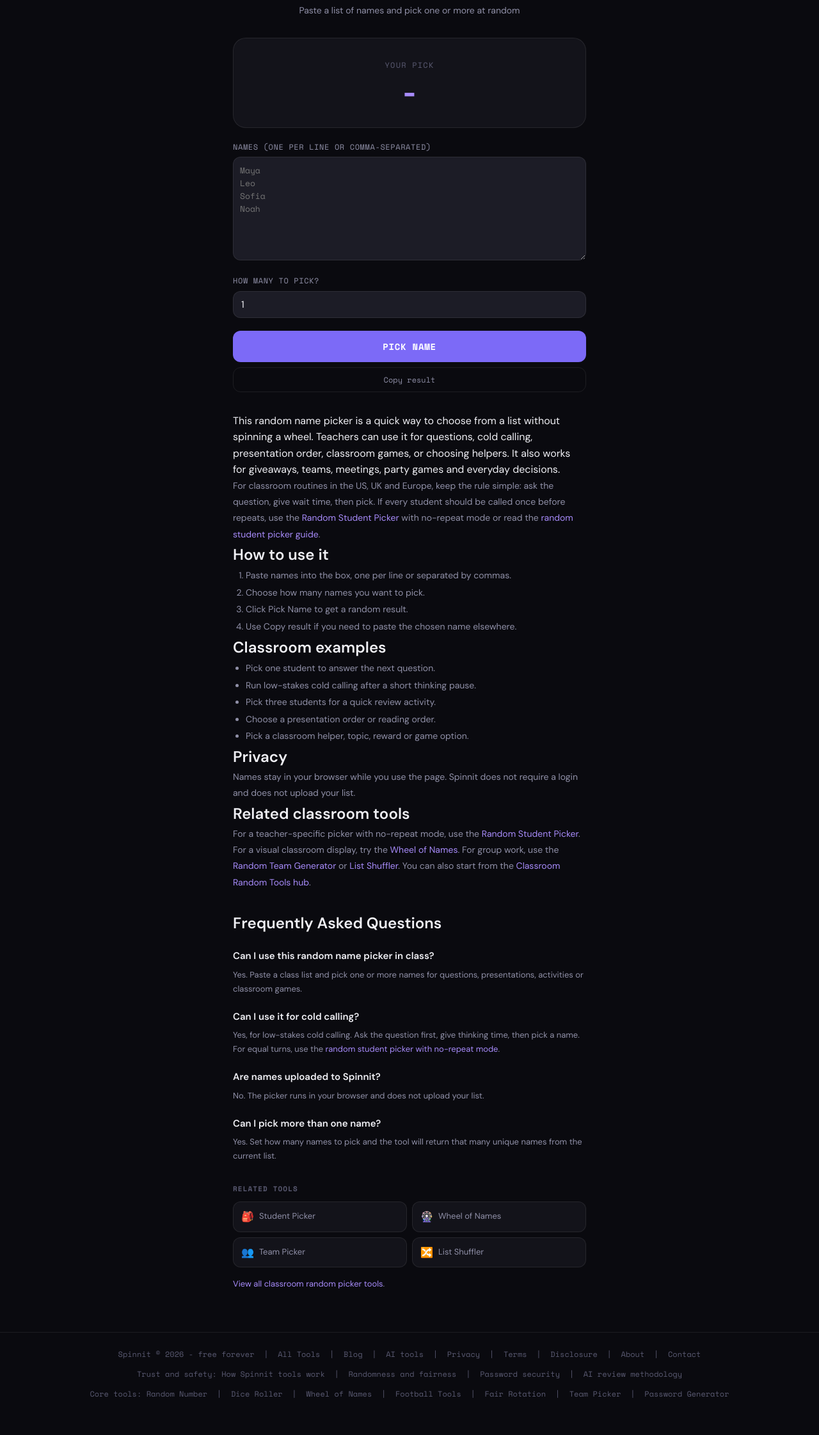
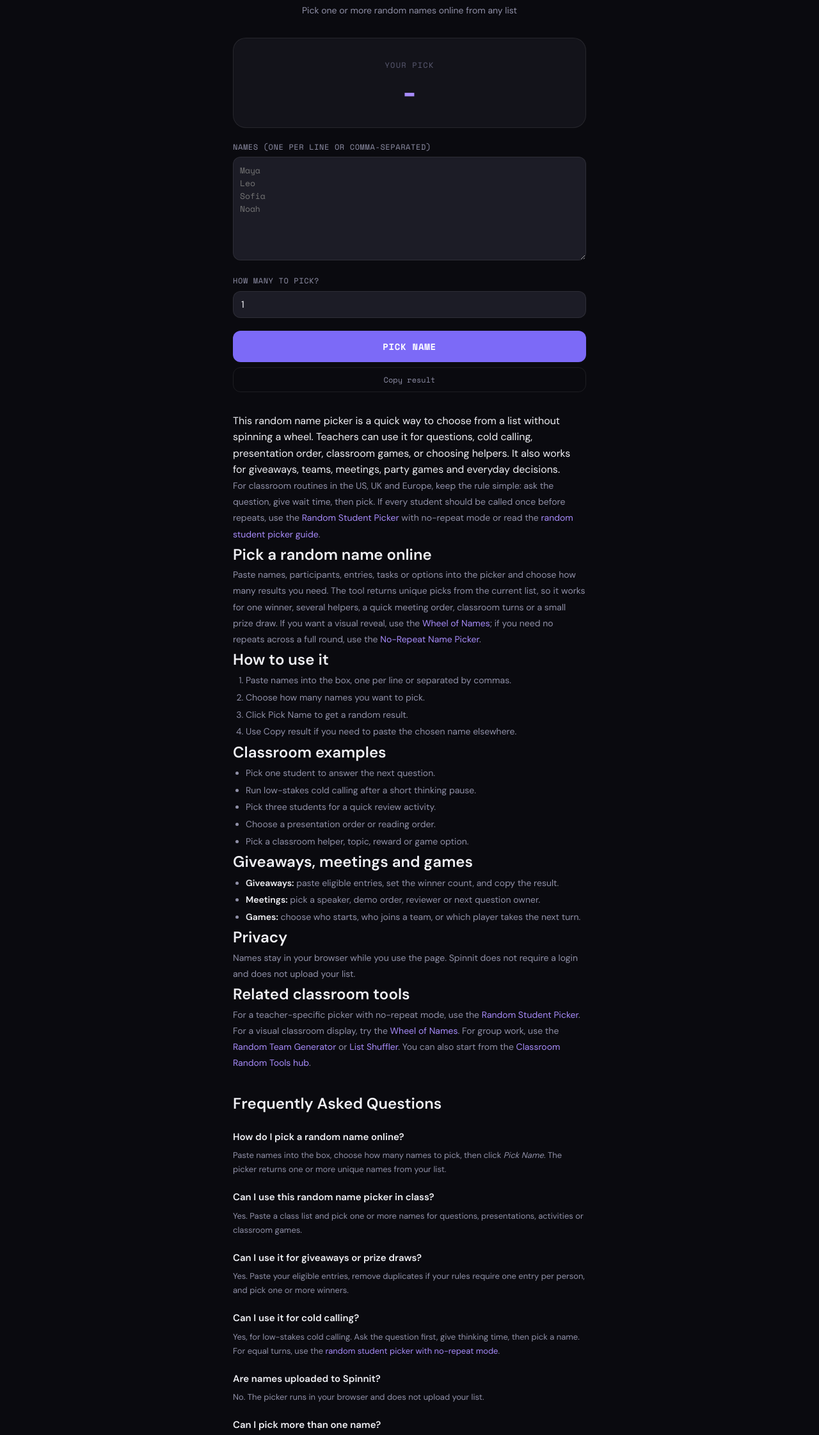
Before and after one commit to RicV-Sam/randomtools, an Eleventy site: page src/tools/random-name-picker.html in a window 1280 px wide. Shown: the part 231-2474 px from the top of the page at 64% size. Before the commit the page ends 2443 px from the top, so only its background shows below. Built offline with nearby package versions, Linux system fonts and the light colour scheme; Eleventy itself is replaced by a stand-in of ours; files that its build step writes are made by us from their sources.

Commit message:
Improve random name picker organic targeting (#30)

```diff
--- a/src/tools/random-name-picker.html
+++ b/src/tools/random-name-picker.html
@@ -1,7 +1,7 @@
 ---
 layout: layouts/base.njk
-title: "Random Name Picker for Classrooms, Games and Giveaways | Spinnit"
-description: "Paste a list of names and pick one at random. Useful for classrooms, cold calling, games, giveaways, teams and everyday decisions."
+title: "Random Name Picker - Pick a Name Online | Spinnit"
+description: "Pick a random name online from any list. Free name picker for classrooms, giveaways, games, meetings, teams and everyday decisions."
 ogTitle: "Random Name Picker | Spinnit"
 ogDescription: "Paste names and pick one or several at random. Free, fast, and useful for classrooms, games and giveaways."
 canonical: "https://spinnit.site/tools/random-name-picker.html"
@@ -14,11 +14,13 @@ breadcrumbs:
   - label: "Random Name Picker"
     url: "/tools/random-name-picker.html"
 jsonLd: |
-  {"@context":"https://schema.org","@type":"WebPage","name":"Random Name Picker","url":"https://spinnit.site/tools/random-name-picker.html","description":"Paste a list of names and pick one or more at random."}
+  {"@context":"https://schema.org","@type":"SoftwareApplication","name":"Random Name Picker","applicationCategory":"UtilitiesApplication","operatingSystem":"Any","url":"https://spinnit.site/tools/random-name-picker.html","description":"Free online random name picker that chooses one or more names from a pasted list.","offers":{"@type":"Offer","price":"0","priceCurrency":"USD"}}
 extraHead: |
   <script type="application/ld+json">
   {"@context":"https://schema.org","@type":"FAQPage","mainEntity":[
+      {"@type":"Question","name":"How do I pick a random name online?","acceptedAnswer":{"@type":"Answer","text":"Paste names into the box, choose how many names to pick, then click Pick Name. The picker returns one or more unique names from your list."}},
       {"@type":"Question","name":"Can I use this random name picker in class?","acceptedAnswer":{"@type":"Answer","text":"Yes. Paste a class list and pick one or more names for questions, presentations, activities or classroom games."}},
+      {"@type":"Question","name":"Can I use it for giveaways or prize draws?","acceptedAnswer":{"@type":"Answer","text":"Yes. Paste your eligible entries, remove duplicates if your rules require one entry per person, and pick one or more winners."}},
       {"@type":"Question","name":"Can I use it for cold calling?","acceptedAnswer":{"@type":"Answer","text":"Yes, for low-stakes cold calling. Ask the question first, give thinking time, then pick a name. For equal turns, use the random student picker with no-repeat mode."}},
       {"@type":"Question","name":"Are names uploaded to Spinnit?","acceptedAnswer":{"@type":"Answer","text":"No. The picker runs in your browser and does not upload your list."}},
       {"@type":"Question","name":"Can I pick more than one name?","acceptedAnswer":{"@type":"Answer","text":"Yes. Set how many names to pick and the tool will return that many unique names from the current list."}}
@@ -58,7 +60,7 @@ pageScript: |
   <div class="tool-header">
     <div class="tool-icon">&#127922;</div>
     <h1>Random Name Picker</h1>
-    <p>Paste a list of names and pick one or more at random</p>
+    <p>Pick one or more random names online from any list</p>
   </div>
 
   <div class="result-box" id="resultBox">
@@ -84,6 +86,9 @@ pageScript: |
     <p>This random name picker is a quick way to choose from a list without spinning a wheel. Teachers can use it for questions, cold calling, presentation order, classroom games, or choosing helpers. It also works for giveaways, teams, meetings, party games and everyday decisions.</p>
     <p style="font-size:14px;color:var(--text2);line-height:1.8;">For classroom routines in the US, UK and Europe, keep the rule simple: ask the question, give wait time, then pick. If every student should be called once before repeats, use the <a href="random-student-picker.html">Random Student Picker</a> with no-repeat mode or read the <a href="/classroom-random-tools/random-student-picker-guide/">random student picker guide</a>.</p>
 
+    <h2>Pick a random name online</h2>
+    <p style="font-size:14px;color:var(--text2);line-height:1.8;">Paste names, participants, entries, tasks or options into the picker and choose how many results you need. The tool returns unique picks from the current list, so it works for one winner, several helpers, a quick meeting order, classroom turns or a small prize draw. If you want a visual reveal, use the <a href="wheel-of-names.html">Wheel of Names</a>; if you need no repeats across a full round, use the <a href="random-name-picker-no-repeat.html">No-Repeat Name Picker</a>.</p>
+
     <h2>How to use it</h2>
     <ol style="font-size:14px;color:var(--text2);line-height:1.9;padding-left:1.25rem;">
       <li>Paste names into the box, one per line or separated by commas.</li>
@@ -101,6 +106,13 @@ pageScript: |
       <li>Pick a classroom helper, topic, reward or game option.</li>
     </ul>
 
+    <h2>Giveaways, meetings and games</h2>
+    <ul style="font-size:14px;color:var(--text2);line-height:1.9;padding-left:1.25rem;">
+      <li><strong style="color:var(--text);">Giveaways:</strong> paste eligible entries, set the winner count, and copy the result.</li>
+      <li><strong style="color:var(--text);">Meetings:</strong> pick a speaker, demo order, reviewer or next question owner.</li>
+      <li><strong style="color:var(--text);">Games:</strong> choose who starts, who joins a team, or which player takes the next turn.</li>
+    </ul>
+
     <h2>Privacy</h2>
     <p style="font-size:14px;color:var(--text2);line-height:1.8;">Names stay in your browser while you use the page. Spinnit does not require a login and does not upload your list.</p>
 
@@ -111,8 +123,14 @@ pageScript: |
   <section class="tool-faq" style="margin-top:2rem;">
     <h2>Frequently Asked Questions</h2>
 
+    <h3 style="font-size:15px;font-weight:600;margin:1.25rem 0 0.4rem;">How do I pick a random name online?</h3>
+    <p style="font-size:13px;color:var(--text2);line-height:1.7;">Paste names into the box, choose how many names to pick, then click <em>Pick Name</em>. The picker returns one or more unique names from your list.</p>
+
     <h3 style="font-size:15px;font-weight:600;margin:1.25rem 0 0.4rem;">Can I use this random name picker in class?</h3>
     <p style="font-size:13px;color:var(--text2);line-height:1.7;">Yes. Paste a class list and pick one or more names for questions, presentations, activities or classroom games.</p>
+
+    <h3 style="font-size:15px;font-weight:600;margin:1.25rem 0 0.4rem;">Can I use it for giveaways or prize draws?</h3>
+    <p style="font-size:13px;color:var(--text2);line-height:1.7;">Yes. Paste your eligible entries, remove duplicates if your rules require one entry per person, and pick one or more winners.</p>
 
     <h3 style="font-size:15px;font-weight:600;margin:1.25rem 0 0.4rem;">Can I use it for cold calling?</h3>
     <p style="font-size:13px;color:var(--text2);line-height:1.7;">Yes, for low-stakes cold calling. Ask the question first, give thinking time, then pick a name. For equal turns, use the <a href="random-student-picker.html">random student picker with no-repeat mode</a>.</p>
```
